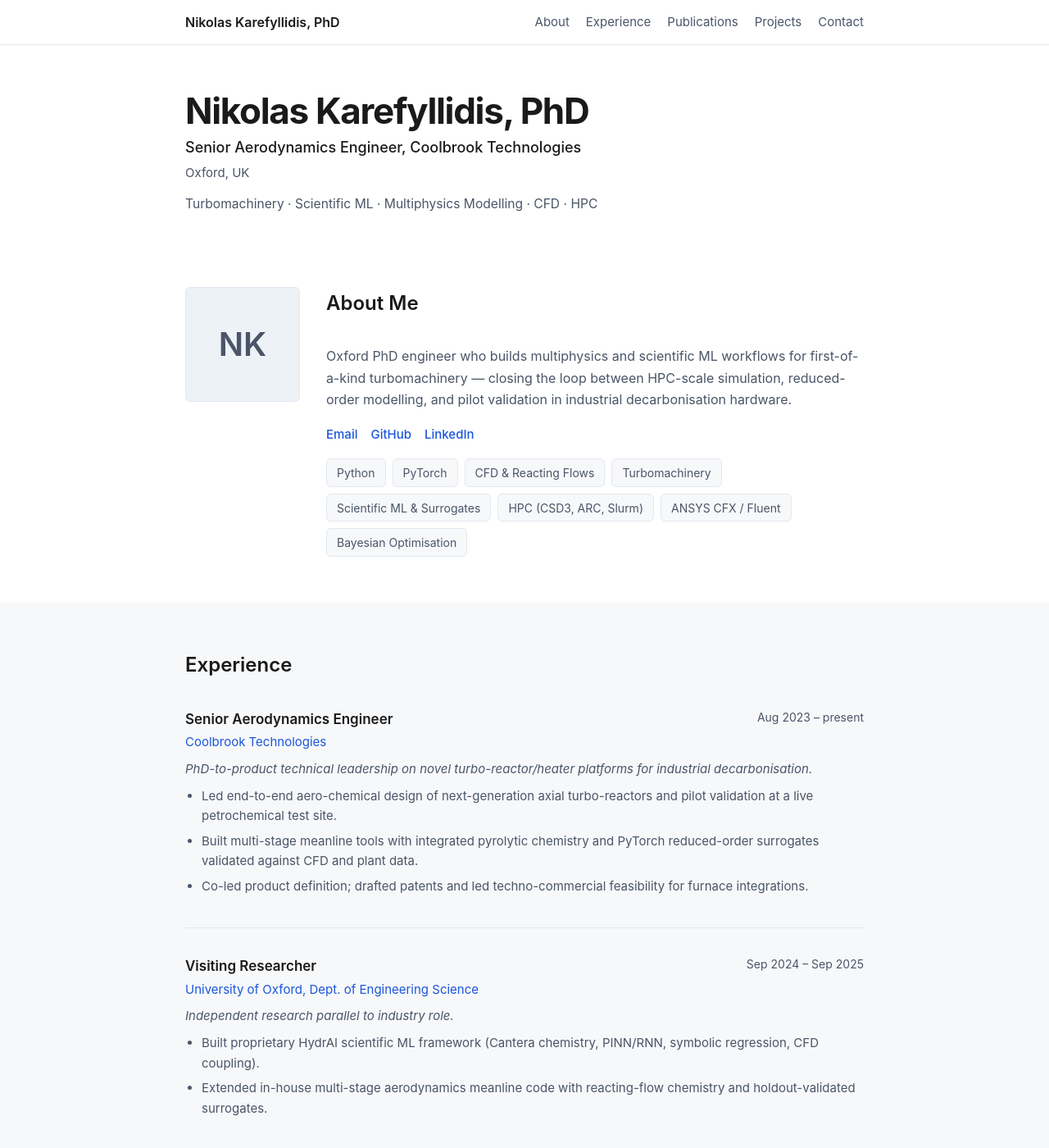
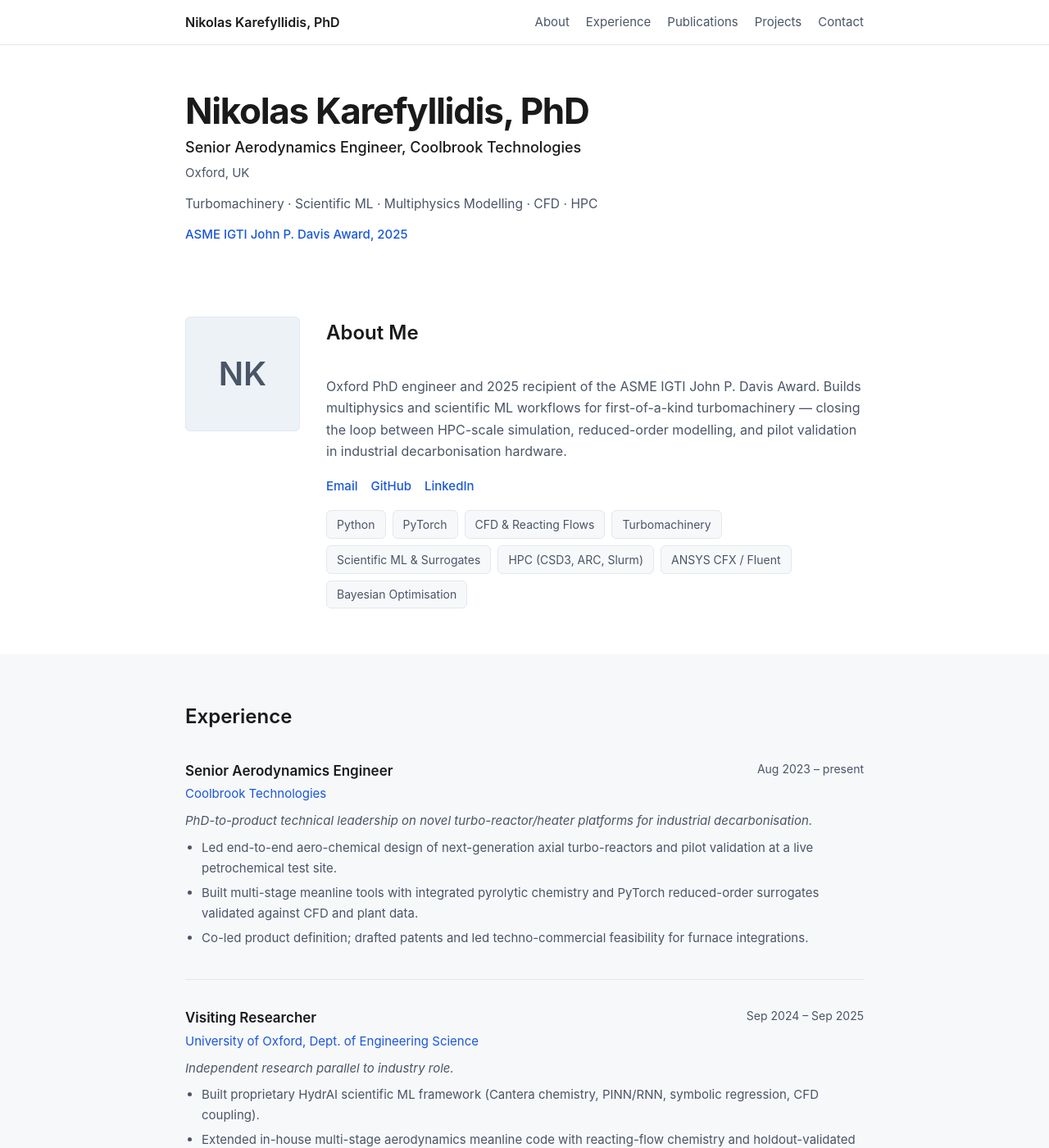
Before and after one commit to karefyllidis/karefyllidis.github.io, a Jekyll site: the page built from index.html, in a window 1280 px wide and 1400 px high. Shown: the whole window at 82% size. Built offline with Jekyll 4.4.1, drawn with Linux system fonts in a browser that asks for light colours; some of the changed text lies outside the part shown.

Commit message:
Highlight ASME IGTI John P. Davis Award with official link.
Show 2025 recipient status in hero, bio, awards, and publication entry.

Co-authored-by: Cursor <cursoragent@cursor.com>

```diff
--- a/_config.yml
+++ b/_config.yml
@@ -9,8 +9,11 @@ author:
   location: "Oxford, UK"
   email: karefyllidis@gmail.com
   image: ""
-  bio: Oxford PhD engineer who builds multiphysics and scientific ML workflows for first-of-a-kind turbomachinery — closing the loop between HPC-scale simulation, reduced-order modelling, and pilot validation in industrial decarbonisation hardware.
+  bio: Oxford PhD engineer and 2025 recipient of the ASME IGTI John P. Davis Award. Builds multiphysics and scientific ML workflows for first-of-a-kind turbomachinery — closing the loop between HPC-scale simulation, reduced-order modelling, and pilot validation in industrial decarbonisation hardware.
   tagline: Turbomachinery · Scientific ML · Multiphysics Modelling · CFD · HPC
+  featured_award:
+    title: "ASME IGTI John P. Davis Award, 2025"
+    url: "https://www.asme.org/about-asme/honors-awards/unit-awards/john-p-davis-gas-turbine-applications-paper-award"
 
 social:
   github: https://github.com/karefyllidis
--- a/_data/publications.yml
+++ b/_data/publications.yml
@@ -1,6 +1,7 @@
 - journal_short: "ASME JT"
   title: "A Novel Axial Energy-Imparting Turbomachine for High-Enthalpy Gas Heating: Robustness of the Aerodynamic Design"
-  award: "ASME John P. Davis Award, 2025 · Best Paper Award, 2024"
+  award: "ASME IGTI John P. Davis Award, 2025 · ASME Turbomachinery Best Paper, 2024"
+  award_url: "https://www.asme.org/about-asme/honors-awards/unit-awards/john-p-davis-gas-turbine-applications-paper-award"
   authors:
     - name: "Nikolas Karefyllidis"
       self: true
--- a/_includes/publication.html
+++ b/_includes/publication.html
@@ -5,7 +5,13 @@
   <p class="publication-title">
     {{ include.pub.title }}
     {% if include.pub.award %}
-      <span class="pub-award">({{ include.pub.award }})</span>
+      <span class="pub-award">(
+        {% if include.pub.award_url %}
+          <a href="{{ include.pub.award_url }}" target="_blank" rel="noopener noreferrer">{{ include.pub.award }}</a>
+        {% else %}
+          {{ include.pub.award }}
+        {% endif %}
+      )</span>
     {% endif %}
   </p>
   <p class="publication-meta pub-authors">
@@ -16,7 +22,7 @@
   <p class="publication-meta">
     <em>{{ include.pub.venue }}</em>{% if include.pub.date %}, {{ include.pub.date }}{% endif %}
   </p>
-  {% if include.pub.doi or include.pub.abstract or include.pub.bibtex %}
+  {% if include.pub.doi or include.pub.abstract or include.pub.bibtex or include.pub.award_url %}
     <div class="pub-links">
       {% if include.pub.abstract %}
         <details class="pub-details">
@@ -30,6 +36,9 @@
           <pre class="pub-bibtex"><code>{{ include.pub.bibtex }}</code></pre>
         </details>
       {% endif %}
+      {% if include.pub.award_url %}
+        <a href="{{ include.pub.award_url }}" target="_blank" rel="noopener noreferrer">Award</a>
+      {% endif %}
       {% if include.pub.doi %}
         <a href="https://doi.org/{{ include.pub.doi }}" target="_blank" rel="noopener noreferrer">DOI</a>
       {% endif %}
--- a/assets/css/main.scss
+++ b/assets/css/main.scss
@@ -121,6 +121,21 @@ body {
   margin: 0;
   font-size: 0.975rem;
   color: var(--color-text-muted);
+}
+
+.hero-award {
+  margin: 0.75rem 0 0;
+  font-size: 0.9375rem;
+}
+
+.hero-award a {
+  color: var(--color-accent);
+  text-decoration: none;
+  font-weight: 500;
+}
+
+.hero-award a:hover {
+  text-decoration: underline;
 }
 
 /* About */
@@ -422,6 +437,15 @@ body {
   font-size: 0.95rem;
 }
 
+.pub-award a {
+  color: var(--color-accent);
+  text-decoration: none;
+}
+
+.pub-award a:hover {
+  text-decoration: underline;
+}
+
 .publication-meta {
   margin: 0 0 0.2rem;
   font-size: 0.9375rem;
--- a/index.html
+++ b/index.html
@@ -8,6 +8,11 @@ layout: default
     <p class="hero-role">{{ site.author.role }}</p>
     <p class="hero-location">{{ site.author.location }}</p>
     <p class="tagline">{{ site.author.tagline }}</p>
+    {% if site.author.featured_award %}
+      <p class="hero-award">
+        <a href="{{ site.author.featured_award.url }}" target="_blank" rel="noopener noreferrer">{{ site.author.featured_award.title }}</a>
+      </p>
+    {% endif %}
   </div>
 </section>
 
```
Also changed, not shown: _data/awards.yml (+4 -4 lines).
